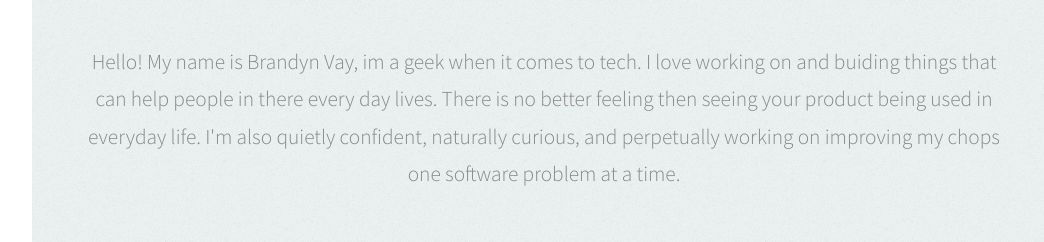
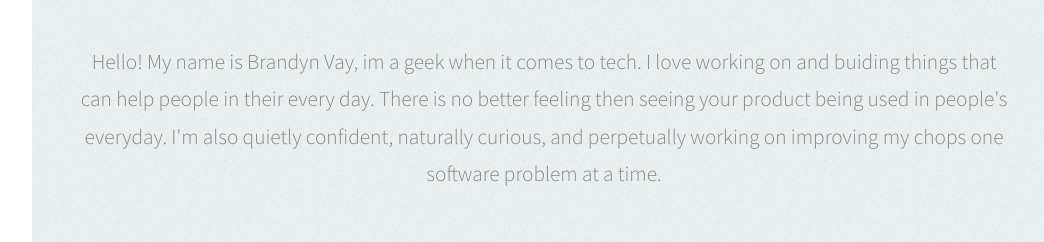
Before and after one commit to BrandynVay/lab-04-portfolio, a plain HTML site: page index.html in a window 1280 px wide. Shown: the part 2300-2542 px from the top of the page, without its empty margins (224-1268 px from the left). Drawn offline with Linux system fonts and the light colour scheme.

Commit message:
changed some spelling in the about me

```diff
--- a/index.html
+++ b/index.html
@@ -146,7 +146,7 @@
 
 							<a href="#" class="image featured"><img src="images/roof-top.jpeg" alt="" /></a>
 
-							<p>Hello! My name is Brandyn Vay, im a geek when it comes to tech. I love working on and buiding things that can help people in there every day lives. There is no better feeling then seeing your product being used in everyday life. I'm also quietly confident, naturally curious, and perpetually working on improving my chops one software problem at a time. </p>
+							<p>Hello! My name is Brandyn Vay, im a geek when it comes to tech. I love working on and buiding things that can help people in their every day. There is no better feeling then seeing your product being used in people's everyday. I'm also quietly confident, naturally curious, and perpetually working on improving my chops one software problem at a time. </p>
 
 						</div>
 					</section>
```
